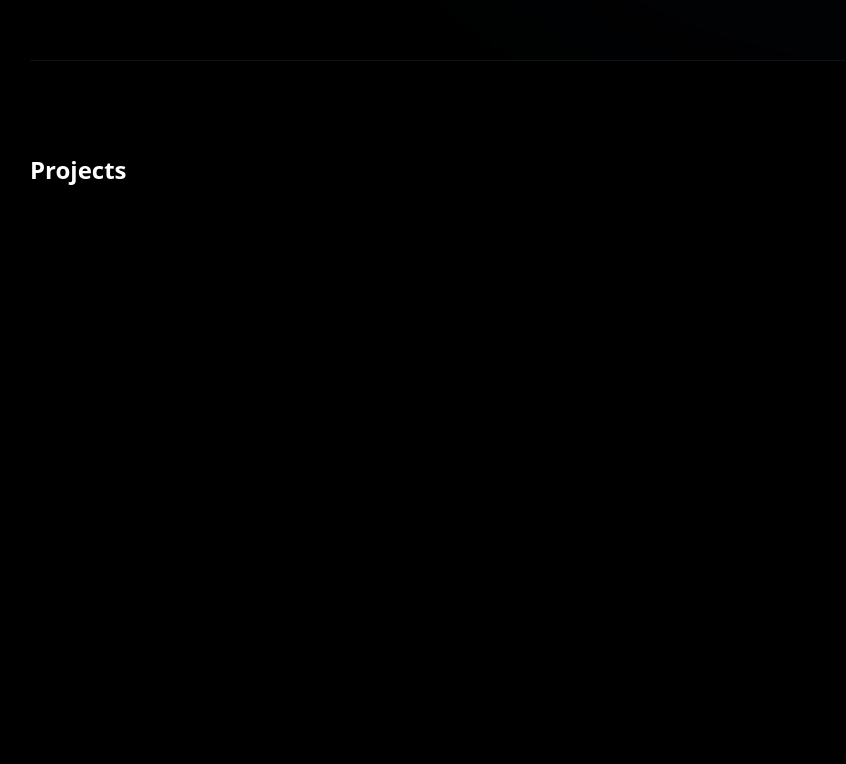
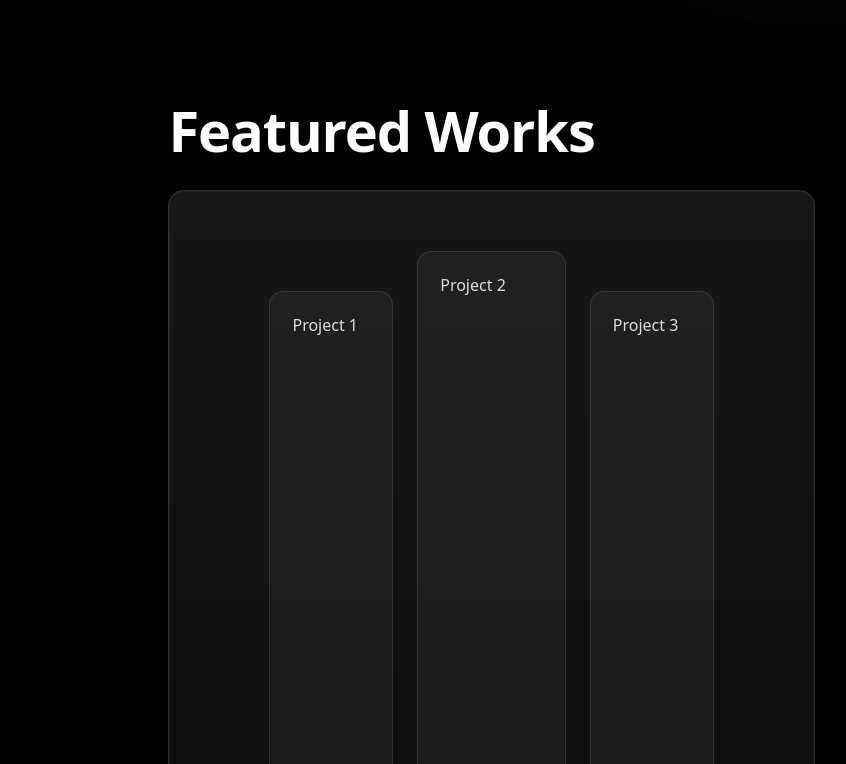
Before and after one commit to safaktepe/portfoliowebsite, a React (Vite) app: page /#home in a window 1280 px wide. Shown: the part 2036-2800 px from the top of the page, without its empty margins (295-1141 px from the left). Built offline with nearby package versions, Linux system fonts and the light colour scheme.

Commit message:
Refine projects layout and featured card sizing

```diff
--- a/src/index.css
+++ b/src/index.css
@@ -18,7 +18,6 @@ body {
 }
 
 section {
-  min-height: 100vh;
   padding: 72px 0;
   border-top: 1px solid #111;
 }
--- a/src/sections/ProjectsSection.tsx
+++ b/src/sections/ProjectsSection.tsx
@@ -1,7 +1,19 @@
+import "../styles/projects.css";
+
 export function ProjectsSection() {
-    return (
-      <section id="projects">
-        <h2>Projects</h2>
-      </section>
-    );
-  }
+  return (
+    <section id="projects" className="projectsSection">
+      <div className="projectsInner">
+        <h2 className="projectsTitle">Featured Works</h2>
+
+        <div className="projectsShell">
+          <div className="projectsGrid">
+            <article className="projectCard">Project 1</article>
+            <article className="projectCard projectCard--featured">Project 2</article>
+            <article className="projectCard">Project 3</article>
+          </div>
+        </div>
+      </div>
+    </section>
+  );
+}
--- a/src/styles/about.css
+++ b/src/styles/about.css
@@ -1,7 +1,7 @@
 .aboutSection {
     position: relative;
-    padding: 140px 0;
-    border-top: 1px solid #111;
+    padding-top: 140px;
+    padding-bottom: 200px;
     overflow: hidden;
   }
 
@@ -28,7 +28,7 @@
 
 
   .aboutInner {
-    width: 50%;
+    width: 60%;
     margin-left: auto;
     margin-right: auto;
   }
@@ -144,3 +144,8 @@
     background: rgba(255, 255, 255, 0.085);
     border-color: rgba(255, 255, 255, 0.18);
   }
+
+
+  .aboutSection {
+    border-top: none !important;
+  }
--- /dev/null
+++ b/src/styles/projects.css
@@ -0,0 +1,86 @@
+.projectsSection {
+    position: relative;
+    padding-top: 70px;
+    padding-bottom: 140px;
+    overflow: hidden;
+  }
+
+
+  .projectsInner {
+    width: 70%;
+    margin-left: auto;
+    margin-right: auto;
+  }
+
+
+  @media (max-width: 900px) {
+    .projectsInner {
+      width: 92%;
+    }
+  }
+
+  .projectsTitle {
+    margin: 0 0 22px;
+    font-size: clamp(42px, 4.5vw, 56px);
+    font-weight: 800;
+    letter-spacing: -0.02em;
+  }
+
+  .projectsShell {
+    border-radius: 16px;
+    padding: 100px;
+
+    background: linear-gradient(
+      180deg,
+      rgba(255, 255, 255, 0.085),
+      rgba(255, 255, 255, 0.05)
+    );
+
+    border: 1px solid rgba(255, 255, 255, 0.12);
+
+    backdrop-filter: blur(12px);
+    -webkit-backdrop-filter: blur(12px);
+
+    box-shadow:
+      0 0 0 1px rgba(255, 255, 255, 0.04) inset,
+      0 24px 70px rgba(0, 0, 0, 0.6);
+  }
+
+  .projectsGrid {
+    display: grid;
+    gap: 24px;
+    grid-template-columns: 1fr 1.2fr 1fr;
+    align-items: stretch;
+  }
+
+  @media (max-width: 1000px) {
+    .projectsGrid {
+      grid-template-columns: 1fr;
+    }
+  }
+
+  .projectCard {
+    border-radius: 14px;
+    padding: 22px;
+    min-height: 520px;
+
+    background: rgba(255, 255, 255, 0.05);
+    border: 1px solid rgba(255, 255, 255, 0.10);
+
+    color: rgba(255, 255, 255, 0.85);
+  }
+
+  .projectCard--featured {
+    min-height: 560px;
+    transform: translateY(-40px);
+  }
+
+  .projectsSection {
+    border-top: none !important;
+  }
+
+  @media (max-width: 900px) {
+    .projectsInner {
+      width: 92%;
+    }
+  }
```
Also changed, not shown: src/assets/bedtime-stories.png (added).
